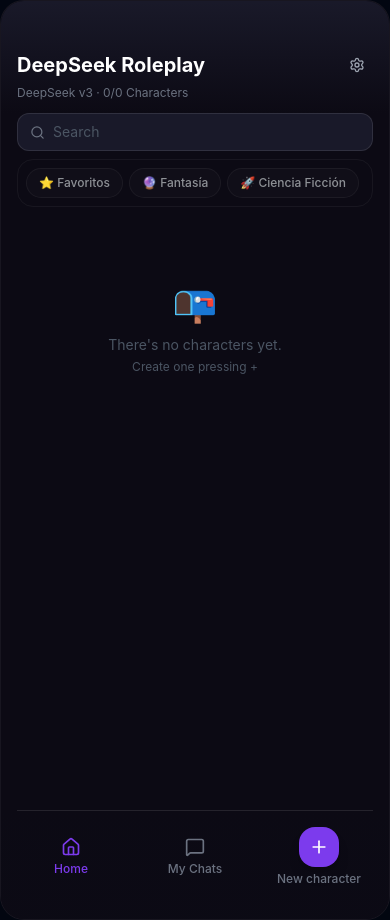
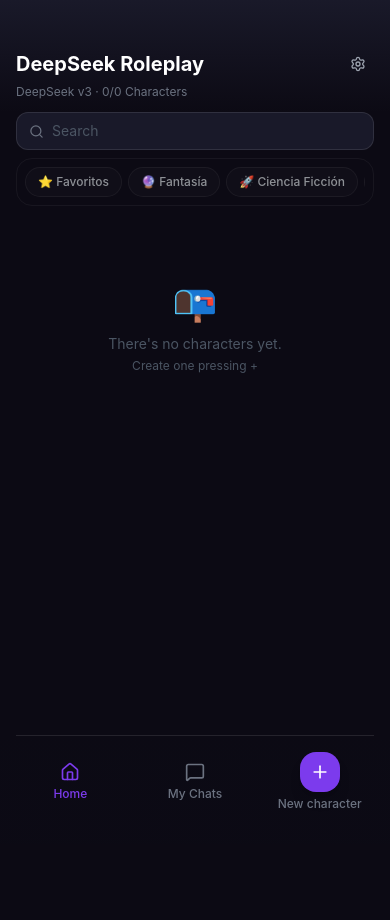
Before and after one commit to KvhLight/NotBored, a React (Vite) app: page / in a window 390 px wide. After the commit the page ends 844 px from the top, so only its background shows below. Built offline with nearby package versions, Linux system fonts and the light colour scheme.

Commit message:
ajuste de formato de movil

```diff
--- a/index.html
+++ b/index.html
@@ -3,7 +3,7 @@
 <html lang="es">
   <head>
     <meta charset="UTF-8" />
-    <meta name="viewport" content="width=device-width, initial-scale=1.0" />
+    <meta name="viewport" content="width=device-width, initial-scale=1.0, maximum-scale=1.0, viewport-fit=cover" />
     <meta
       http-equiv="Content-Security-Policy"
       content="
--- a/src/App.jsx
+++ b/src/App.jsx
@@ -135,10 +135,11 @@
 		}
 
   return (
-    // Contenedor principal — aspecto móvil centrado
-    <div className='flex items-center justify-center min-h-screen bg-gray-950'>
+    // Contenedor principal — pantalla completa en móvil real;
+    // la "maqueta de móvil" de tamaño fijo solo se aplica en desktop (sm: y superior)
+    <div className='flex items-center justify-center min-h-dvh bg-gray-950'>
       <div	className='app-wallpaper-layer'	/>
-      <div className='relative w-[430px] h-[920px] bg-app-bg overflow-hidden rounded-3xl shadow-2xl border border-white/5'>
+      <div className='relative w-full h-dvh sm:w-[430px] sm:h-[920px] bg-app-bg overflow-hidden sm:rounded-3xl sm:shadow-2xl sm:border sm:border-white/5'>
         <AnimatePresence mode='wait'>
 
           {/* VISTA: SIDEBAR */}
```
